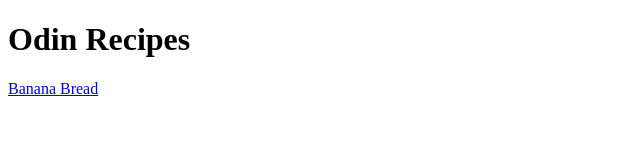
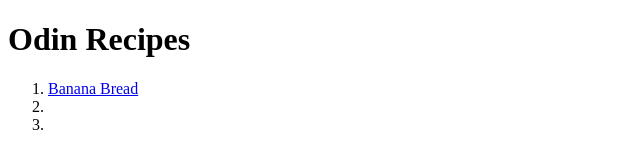
Before and after one commit to ViolentlightX/odin-recipes, a plain HTML site: page index.html in a window 1280 px wide. Shown: the whole page, without its empty margins (0-640 px from the left). Drawn offline with Linux system fonts and the light colour scheme.

Commit message:
Setup structure of site
Image added to bananabread.html
Link structure created on index.html

```diff
--- a/index.html
+++ b/index.html
@@ -8,6 +8,16 @@
 
     <body>
         <h1>Odin Recipes</h1>
-        <a href="recipes/bananabread.html">Banana Bread</a>
+        <ol>
+            <li>
+                <a href="recipes/bananabread.html">Banana Bread</a>
+            </li>
+            <li>
+
+            </li>
+            <li>
+
+            </li>
+        </ol>
     </body>
 </html>
```
Also changed, not shown: recipes/bananabread.html (+1 -0 lines), recipes/cake.html (added), recipes/peanutbuttercookies.html (added).
